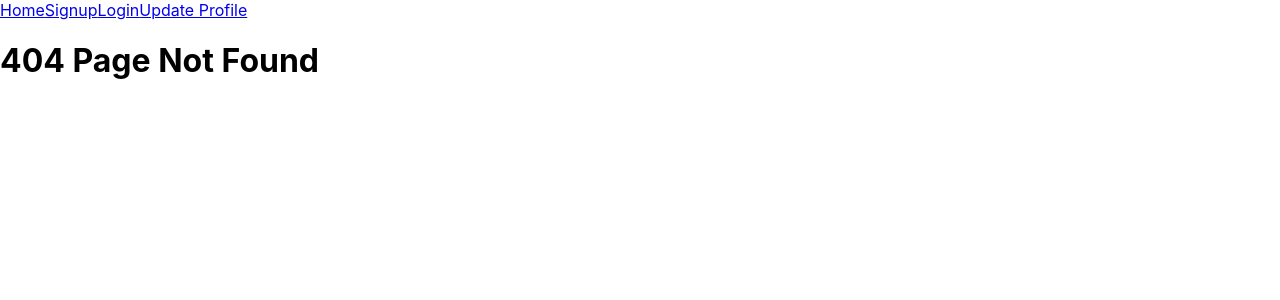
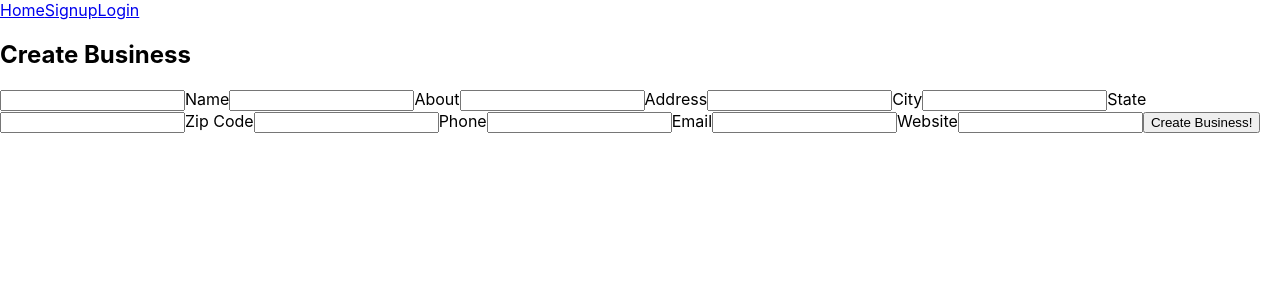
Before and after one commit to AlejandroMPerez/project-3-client, a React (Create React App) app: page /create in a window 1280 px wide. Before the commit this address had no page. Shown: the top 300 px of the page. Built offline with nearby package versions, Linux system fonts and the light colour scheme.

Commit message:
added find and create companies

```diff
--- a/src/App.js
+++ b/src/App.js
@@ -1,22 +1,20 @@
 import React from "react";
 import "./App.css";
-import { Routes, Route, Link } from "react-router-dom";
+import { Routes, Route } from "react-router-dom";
 import Home from "./pages/Home";
 import Signup from "./pages/Signup";
 import Login from "./pages/Login";
 import NotFound from "./pages/NotFound";
 import UpdateUser from "./pages/UpdateUser";
+import NavBar from "./components/NavBar";
+import CreateCompany from "./pages/CreateCompany";
+import AllCompanies from "./pages/AllCompanies";
 
 function App() {
   return (
     <div>
       <header>
-        <nav>
-          <Link to="/">Home</Link>
-          <Link to="/signup">Signup</Link>
-          <Link to="/login">Login</Link>
-          <Link to="/update">Update Profile</Link>
-        </nav>
+        <NavBar />
       </header>
 
       <Routes>
@@ -24,6 +22,8 @@ function App() {
         <Route path="/signup" element={<Signup />} />
         <Route path="/login" element={<Login />} />
         <Route path="/update" element={<UpdateUser />} />
+        <Route path="/create" element={<CreateCompany />} />
+        <Route path="/all-companies" element={<AllCompanies />} />
         <Route path="*" element={<NotFound />} />
       </Routes>
     </div>
--- /dev/null
+++ b/src/authService/companyService.js
@@ -0,0 +1,2 @@
+import axios from "axios";
+import { baseUrl } from "./baseUrl"
--- /dev/null
+++ b/src/components/NavBar.js
@@ -0,0 +1,33 @@
+import React from "react";
+import { Link, useNavigate } from "react-router-dom";
+
+function NavBar() {
+  const navigate = useNavigate();
+
+  const logout = () => {
+    localStorage.removeItem("authToken");
+    console.log("You are logged out");
+    navigate("/");
+  };
+
+  if (localStorage.getItem("authToken")) {
+    return (
+      <nav>
+        <Link to="/">Home</Link>
+        <Link to="/all-companies">Find Business</Link>
+        <Link to="/create">Create Business</Link>
+        <Link to="/" onClick={logout}>Logout</Link>
+      </nav>
+    );
+  } else {
+    return (
+      <nav>
+        <Link to="/">Home</Link>
+        <Link to="/signup">Signup</Link>
+        <Link to="/login">Login</Link>
+      </nav>
+    );
+  }
+}
+
+export default NavBar;
--- /dev/null
+++ b/src/pages/AllCompanies.js
@@ -0,0 +1,8 @@
+import React from "react";
+
+function AllCompanies() {
+
+    return <h1>Find Business</h1>
+};
+
+export default AllCompanies;
--- /dev/null
+++ b/src/pages/CreateCompany.js
@@ -0,0 +1,121 @@
+import React from "react";
+import { post } from "../authService/authService";
+import { useNavigate } from "react-router-dom"
+
+function CreateCompany() {
+  const [image, setImage] = React.useState("");
+  const [name, setName] = React.useState("");
+  const [about, setAbout] = React.useState("");
+  const [address, setAddress] = React.useState("");
+  const [city, setCity] = React.useState("");
+  const [state, setState] = React.useState("");
+  const [zip, setZip] = React.useState("");
+  const [phone, setPhone] = React.useState("");
+  const [email, setEmail] = React.useState("");
+  const [url, setUrl] = React.useState("");
+  const [errorMessage, setErrorMessage] = React.useState("");
+
+  const navigate = useNavigate();
+
+  function checkCreateCompanyFields(e) {
+    e.preventDefault();
+
+    if (!name || !address || !city || !state || !zip) {
+        setErrorMessage("Please fill out Name, Address, City, State, and Zip Code fields.");
+      } else if (!email.includes("@")) {
+        setErrorMessage("Email must include an @ symbol.");
+      } else {
+
+    post("/companies/create", {
+      image: image,
+      name: name,
+      about: about,
+      address: address,
+      city: city,
+      state: state,
+      zip: zip,
+      phone: phone,
+      email: email,
+      url: url,
+    })
+    .then(() => {
+        navigate("/all-companies");
+    })
+    .catch((err) => {
+        console.log("Something went wrong", err.message);
+    });
+    }
+  }
+
+  return (
+    <section>
+      <h1>Create Business</h1>
+      <form onSubmit={checkCreateCompanyFields}>
+        <input
+          onChange={(e) => setImage(e.target.value)}
+          name="image"
+          value={image}
+        />
+        <label>Name</label>
+        <input
+          onChange={(e) => setName(e.target.value)}
+          name="name"
+          value={name}
+        />
+        <label>About</label>
+        <input
+          onChange={(e) => setAbout(e.target.value)}
+          name="about"
+          value={about}
+        />
+        <label>Address</label>
+        <input
+          onChange={(e) => setAddress(e.target.value)}
+          name="address"
+          value={address}
+        />
+        <label>City</label>
+        <input
+          onChange={(e) => setCity(e.target.value)}
+          name="city"
+          value={city}
+        />
+        <label>State</label>
+        <input
+          onChange={(e) => setState(e.target.value)}
+          name="state"
+          value={state}
+        />
+        <label>Zip Code</label>
+        <input
+          onChange={(e) => setZip(e.target.value)}
+          name="zip"
+          value={zip}
+        />
+        <label>Phone</label>
+        <input
+          onChange={(e) => setPhone(e.target.value)}
+          name="phone"
+          value={phone}
+        />
+        <label>Email</label>
+        <input
+          onChange={(e) => setEmail(e.target.value)}
+          name="email"
+          value={email}
+        />
+        <label>Website</label>
+        <input
+          onChange={(e) => setUrl(e.target.value)}
+          name="url"
+          value={url}
+        />
+
+        <button type="submit">Create Business!</button>
+        <p>{errorMessage}</p>
+      </form>
+    </section>
+  );
+}
+
+export default CreateCompany;
--- a/src/pages/Signup.js
+++ b/src/pages/Signup.js
@@ -19,14 +19,16 @@ function Signup() {
     e.preventDefault();
     //console.log("Signup", username, password);
 
-    if (username.length < 5) {
+    if (!username || !password || !email || !firstName || !lastName) {
+      setErrorMessage("Please fill out Username, Password, Email, First Name, and Last Name fields.")
+    } else if (username.length < 5) {
       setErrorMessage("Username must have atleast 5 characters.");
     } else if (password.length < 6) {
       setErrorMessage("Password must be atleast 6 characters.");
     } else if (password.includes("password")) {
-      setErrorMessage("Password can't include password.");
+      setErrorMessage("Your password can't include the word password.");
     } else if (!email.includes("@")) {
-      setErrorMessage("Email must include an @ symbol.");
+      setErrorMessage("Entered email is not valid.");
     } else {
 
     post("/users/signup", {
```
